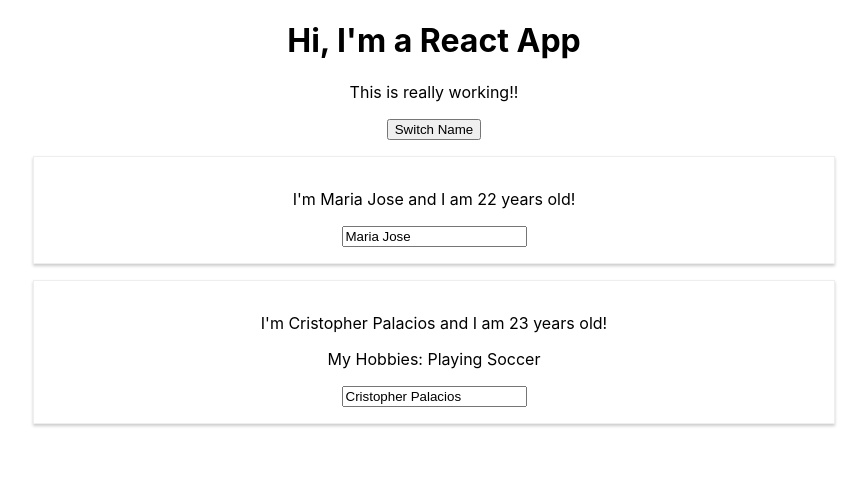
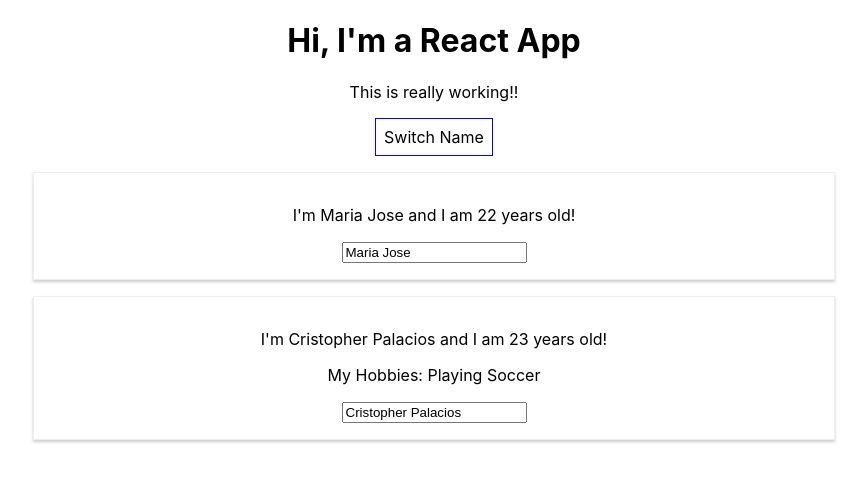
Before and after one commit to marita30/Learning_React, a React (Create React App) app: page / in a window 1280 px wide. Shown: the top 482 px of the page, without its empty margins (206-1073 px from the left). Built offline with nearby package versions, Linux system fonts and the light colour scheme.

Commit message:
Modificando el archivo App.js agregando otra forma de como dar estilo ... dandole estilo al button--------48

```diff
--- a/src/App.js
+++ b/src/App.js
@@ -35,11 +35,21 @@
    }
 
    render(){
+     //Dandole estilo con javascript al botton.
+     const style = {
+       backgroundColor: 'white',
+       font: 'inherit',
+       border: '1px solid blue',
+       padding: '8px'
+     };
+
      return (
        <div className="App">
         <h1> Hi, I'm a React App </h1>
         <p> This is really working!!</p>
-        <button onClick={() =>this.switchNameHandler('M.J')}>Switch Name</button>
+        <button
+        style={style}
+        onClick={() =>this.switchNameHandler('M.J')}>Switch Name</button>
         <Person
          name={this.state.persons[0].name}
          age={this.state.persons[0].age} />
```
